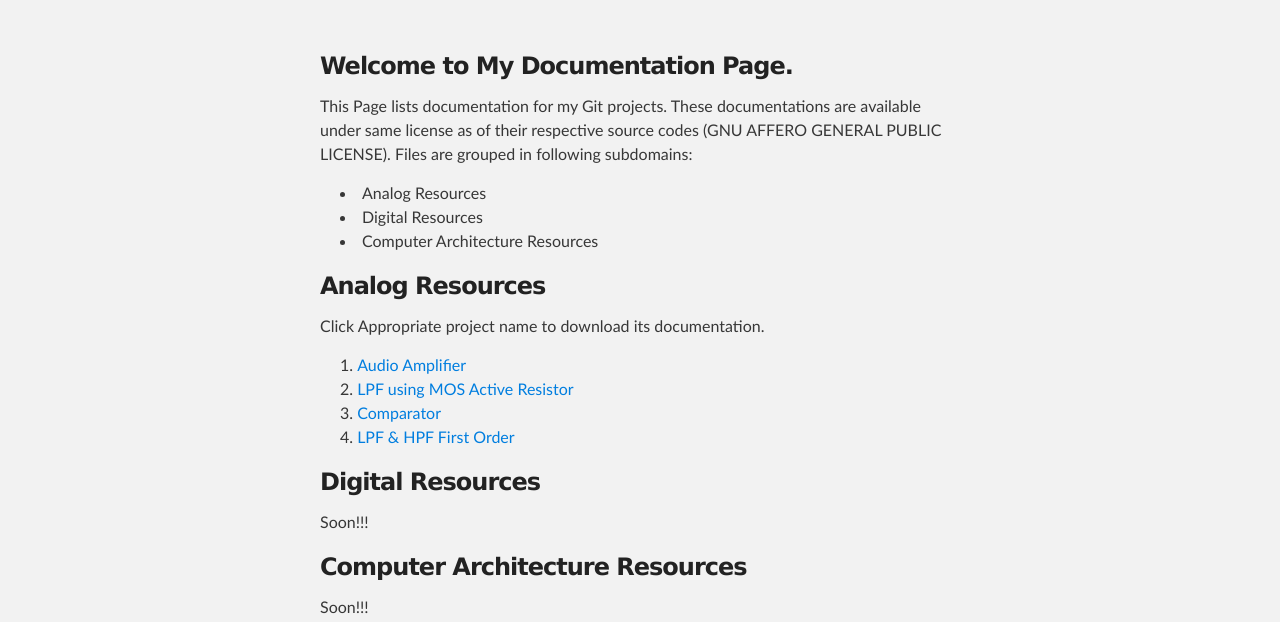
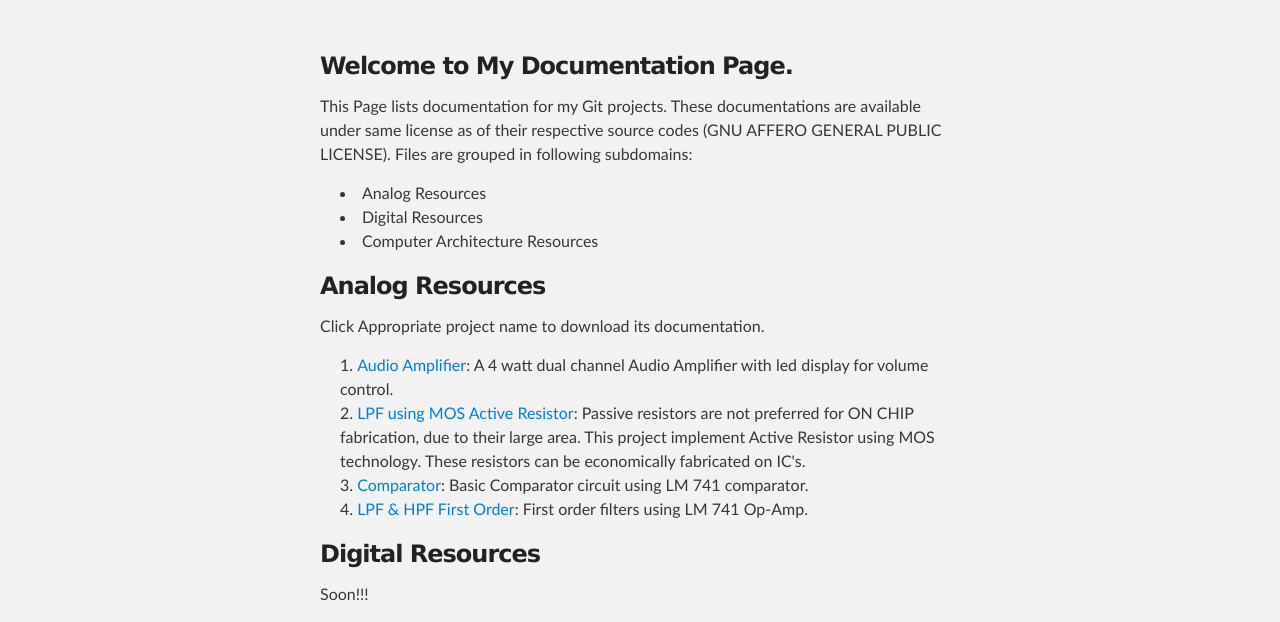
Before and after one commit to VivekPorush/VivekPorush.github.io, a plain HTML site: page index.html in a window 1280 px wide. Shown: the part 176-798 px from the top of the page. Drawn offline with Linux system fonts and the light colour scheme.

```diff
--- a/index.html
+++ b/index.html
@@ -42,10 +42,14 @@
 <p>Click Appropriate project name to download its documentation.</p>
 
 <ol>
-<li><a href="https://github.com/VivekPorush/VivekPorush.github.io/tree/gh-pages/Audio%20Amplifier">Audio Amplifier</a></li>
-<li><a href="https://github.com/VivekPorush/VivekPorush.github.io/tree/gh-pages/LPF%20using%20MOS%20Active%20Resistor">LPF using MOS Active Resistor</a></li>
-<li><a href="https://github.com/VivekPorush/VivekPorush.github.io/tree/gh-pages/Comparator">Comparator</a></li>
-<li><a href="https://github.com/VivekPorush/VivekPorush.github.io/tree/gh-pages/Low%20Pass%20Filter%20%26%20High%20Pass%20Filter">LPF &amp; HPF First Order</a></li>
+<li>
+<a href="https://github.com/VivekPorush/VivekPorush.github.io/tree/gh-pages/Audio%20Amplifier">Audio Amplifier</a>: A 4 watt dual channel Audio Amplifier with led display for volume control. </li>
+<li>
+<a href="https://github.com/VivekPorush/VivekPorush.github.io/tree/gh-pages/LPF%20using%20MOS%20Active%20Resistor">LPF using MOS Active Resistor</a>: Passive resistors are not preferred for ON CHIP fabrication, due to their large area. This project implement Active Resistor using MOS technology. These resistors can be economically fabricated on IC's.</li>
+<li>
+<a href="https://github.com/VivekPorush/VivekPorush.github.io/tree/gh-pages/Comparator">Comparator</a>: Basic Comparator circuit using LM 741 comparator.</li>
+<li>
+<a href="https://github.com/VivekPorush/VivekPorush.github.io/tree/gh-pages/Low%20Pass%20Filter%20%26%20High%20Pass%20Filter">LPF &amp; HPF First Order</a>: First order filters using LM 741 Op-Amp.</li>
 </ol><h3>
 <a name="digital-resources" class="anchor" href="#digital-resources"><span class="octicon octicon-link"></span></a>Digital Resources</h3>
 
```
Also changed, not shown: params.json (+1 -1 lines).
